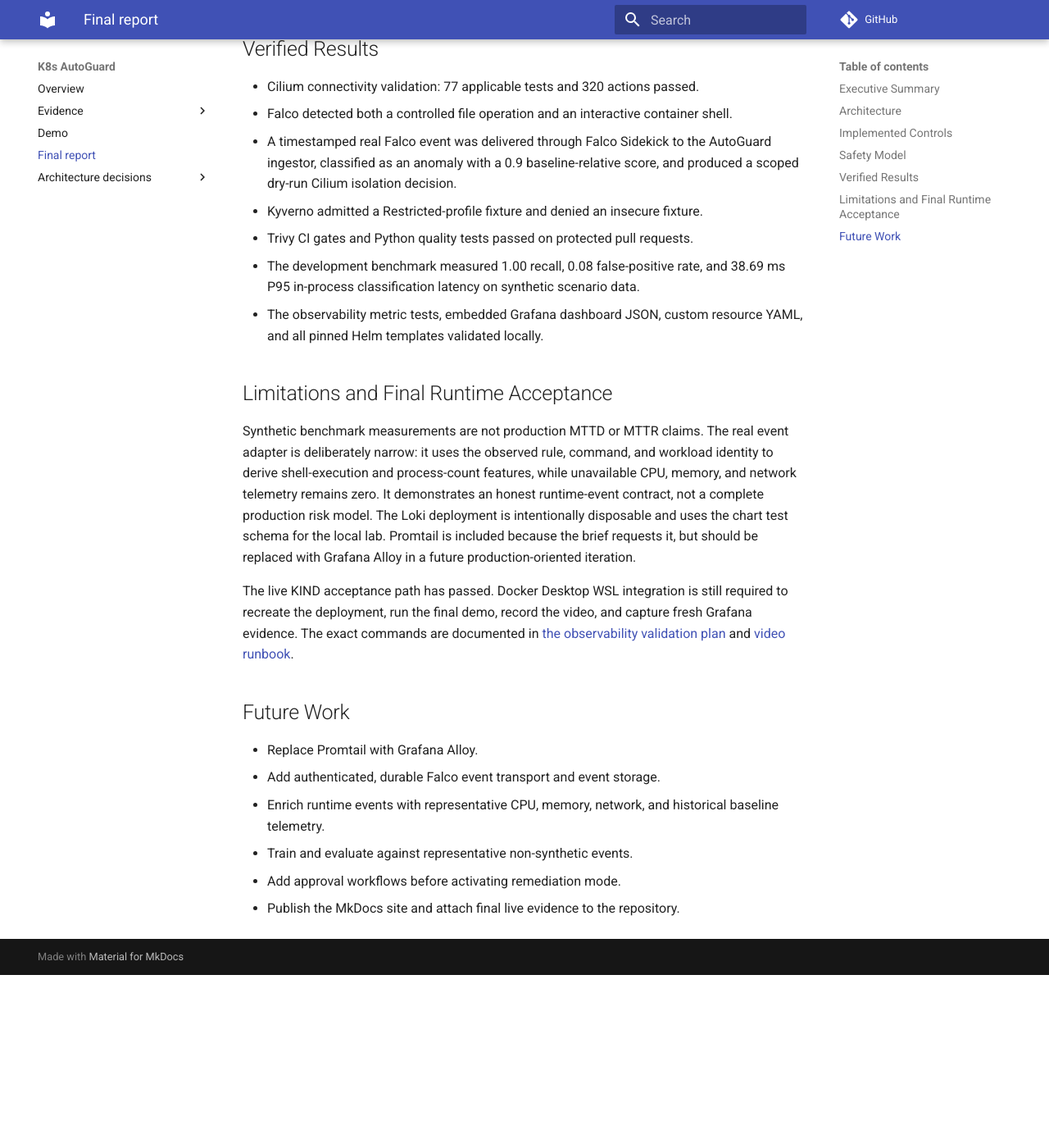
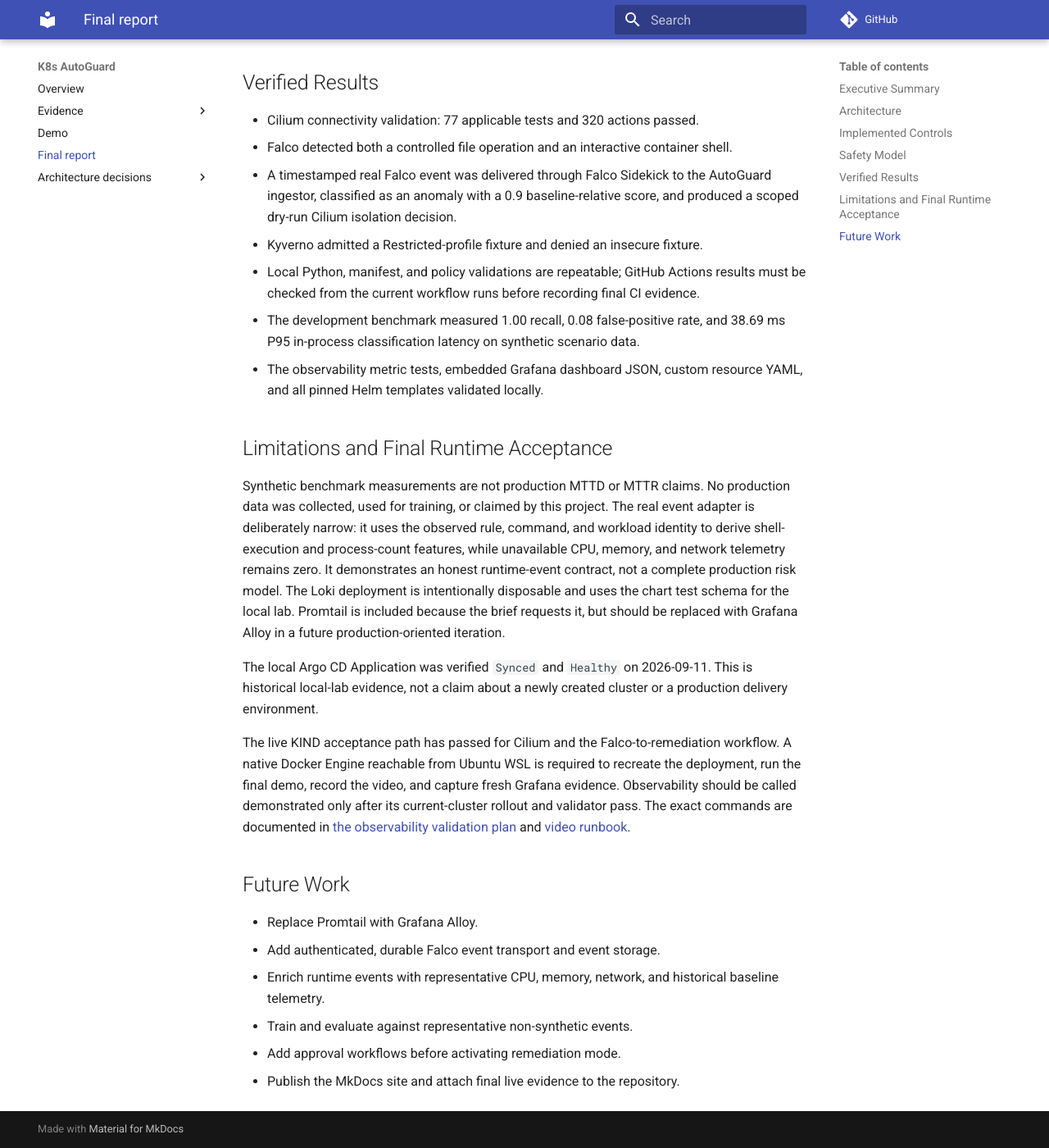
Before and after one commit to chaabi8noor/k8s-autoguard, an MkDocs documentation site: the page built from docs/final-report.md, in a window 1280 px wide and 1400 px high, scrolled down 1580 px. Shown: the whole window at 82% size. Built offline with MkDocs 1.6.1 and Material for MkDocs 9.7.7, drawn with Linux system fonts in a browser that asks for light colours; comment, search, counter and statistics services are not loaded; before the commit the page ends 2769 px from its top, so only the background shows below that; some of the changed text lies outside the part shown.

Commit message:
fix(lab): validate live security observability

```diff
--- a/docs/final-report.md
+++ b/docs/final-report.md
@@ -26,11 +26,11 @@
 | Network security | Cilium and Hubble, trusted-client policy demo | 77 applicable Cilium connectivity tests and allowed-versus-denied demo |
 | Runtime detection | Falco modern eBPF and Falco Sidekick | Controlled runtime event, terminal-shell detection, and structured event delivery |
 | Admission control | Kyverno Restricted Pod Security policy | Secure fixture admitted, insecure fixture denied |
-| Supply chain | Trivy manifest and pinned-image scans | Protected GitHub Actions security gates |
+| Supply chain | Trivy manifest and pinned-image scans | Versioned local and GitHub Actions security gates |
 | Detection | Isolation Forest on deterministic scenario data with a real Falco event adapter | 1.00 recall and 0.08 false-positive rate on 520 labelled events; controlled runtime event classified live |
 | Response | Guarded dry-run remediation with narrow Cilium RBAC | Tested scoped isolation-policy construction |
-| Delivery | Protected `main`, Terraform, Ansible, Argo CD application manifest | Reviewed and merged pull requests |
-| Observability | Prometheus metrics, Loki, Promtail, Grafana, alerts | Versioned Helm values, dashboard, and live-validation runbook |
+| Delivery | Protected `main`, Terraform, Ansible, Argo CD application manifest | Reviewed and merged pull requests; historical local Argo Application verification on 2026-09-11 |
+| Observability | Prometheus metrics, Loki, Promtail, Grafana, alerts | Versioned Helm values, dashboard, and live-validation runbook; current-cluster evidence requires a successful rollout |
 
 ## Safety Model
 
@@ -42,15 +42,17 @@
 - Falco detected both a controlled file operation and an interactive container shell.
 - A timestamped real Falco event was delivered through Falco Sidekick to the AutoGuard ingestor, classified as an anomaly with a 0.9 baseline-relative score, and produced a scoped dry-run Cilium isolation decision.
 - Kyverno admitted a Restricted-profile fixture and denied an insecure fixture.
-- Trivy CI gates and Python quality tests passed on protected pull requests.
+- Local Python, manifest, and policy validations are repeatable; GitHub Actions results must be checked from the current workflow runs before recording final CI evidence.
 - The development benchmark measured 1.00 recall, 0.08 false-positive rate, and 38.69 ms P95 in-process classification latency on synthetic scenario data.
 - The observability metric tests, embedded Grafana dashboard JSON, custom resource YAML, and all pinned Helm templates validated locally.
 
 ## Limitations and Final Runtime Acceptance
 
-Synthetic benchmark measurements are not production MTTD or MTTR claims. The real event adapter is deliberately narrow: it uses the observed rule, command, and workload identity to derive shell-execution and process-count features, while unavailable CPU, memory, and network telemetry remains zero. It demonstrates an honest runtime-event contract, not a complete production risk model. The Loki deployment is intentionally disposable and uses the chart test schema for the local lab. Promtail is included because the brief requests it, but should be replaced with Grafana Alloy in a future production-oriented iteration.
+Synthetic benchmark measurements are not production MTTD or MTTR claims. No production data was collected, used for training, or claimed by this project. The real event adapter is deliberately narrow: it uses the observed rule, command, and workload identity to derive shell-execution and process-count features, while unavailable CPU, memory, and network telemetry remains zero. It demonstrates an honest runtime-event contract, not a complete production risk model. The Loki deployment is intentionally disposable and uses the chart test schema for the local lab. Promtail is included because the brief requests it, but should be replaced with Grafana Alloy in a future production-oriented iteration.
 
-The live KIND acceptance path has passed. Docker Desktop WSL integration is still required to recreate the deployment, run the final demo, record the video, and capture fresh Grafana evidence. The exact commands are documented in [the observability validation plan](evidence/006-observability-validation.md) and [video runbook](demo/final-project-demo.md).
+The local Argo CD Application was verified `Synced` and `Healthy` on 2026-09-11. This is historical local-lab evidence, not a claim about a newly created cluster or a production delivery environment.
+
+The live KIND acceptance path has passed for Cilium and the Falco-to-remediation workflow. A native Docker Engine reachable from Ubuntu WSL is required to recreate the deployment, run the final demo, record the video, and capture fresh Grafana evidence. Observability should be called demonstrated only after its current-cluster rollout and validator pass. The exact commands are documented in [the observability validation plan](evidence/006-observability-validation.md) and [video runbook](demo/final-project-demo.md).
 
 ## Future Work
 
```
Also changed, not shown: README.md (+21 -4 lines), docs/evidence/006-observability-validation.md (+2 -2 lines), 14 other files.
